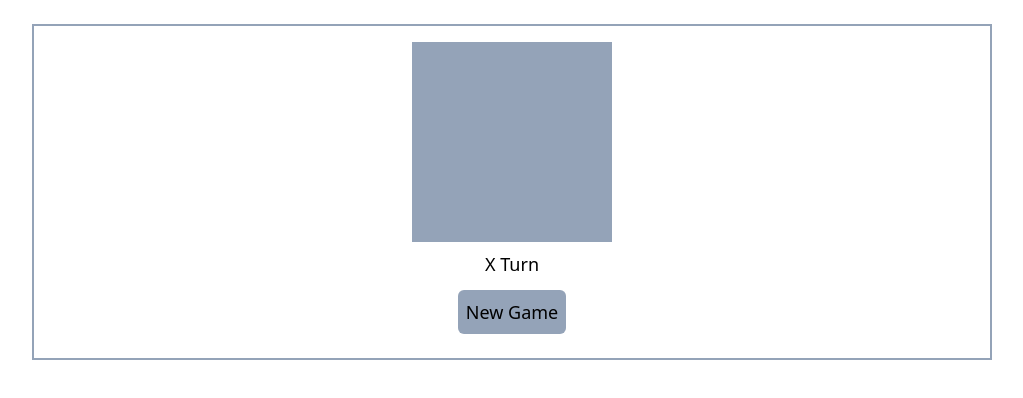
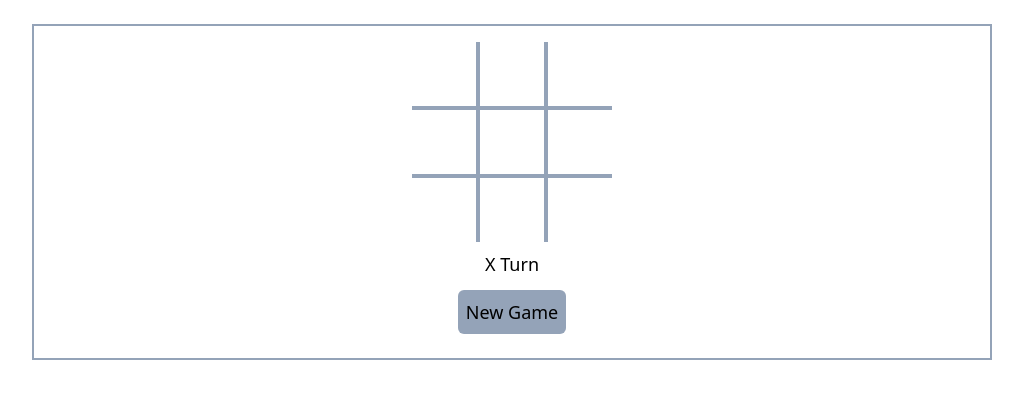
Before and after one commit to ponds10/tic-tac-toe, an Angular app: page / in a window 1280 px wide. Shown: the top 398 px of the page, without its empty margins (128-1151 px from the left). Built offline with nearby package versions, Linux system fonts and the light colour scheme.

Commit message:
Remove hovering (will try to reimplement later)

```diff
--- a/src/app/space/space.component.html
+++ b/src/app/space/space.component.html
@@ -1,6 +1,5 @@
 
 <button class="h-16 w-16 text-5xl bg-white"
- [ngClass]="{'text-red-400': value == 'X', 'text-blue-300': value == 'O'}"
- *ngIf="value">
+ [ngClass]="{'text-red-400': value == 'X', 'text-blue-300': value == 'O'}">
   {{ value }}
 </button>
```
